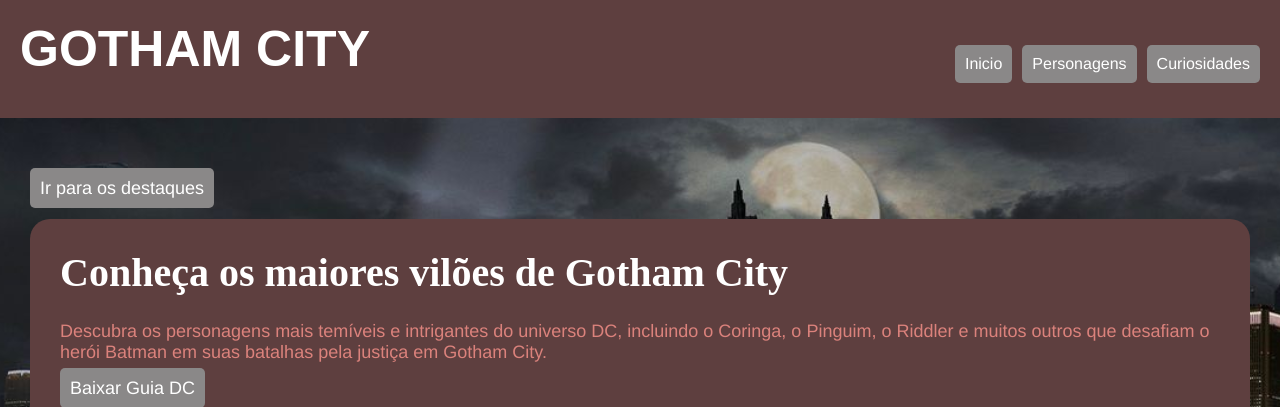
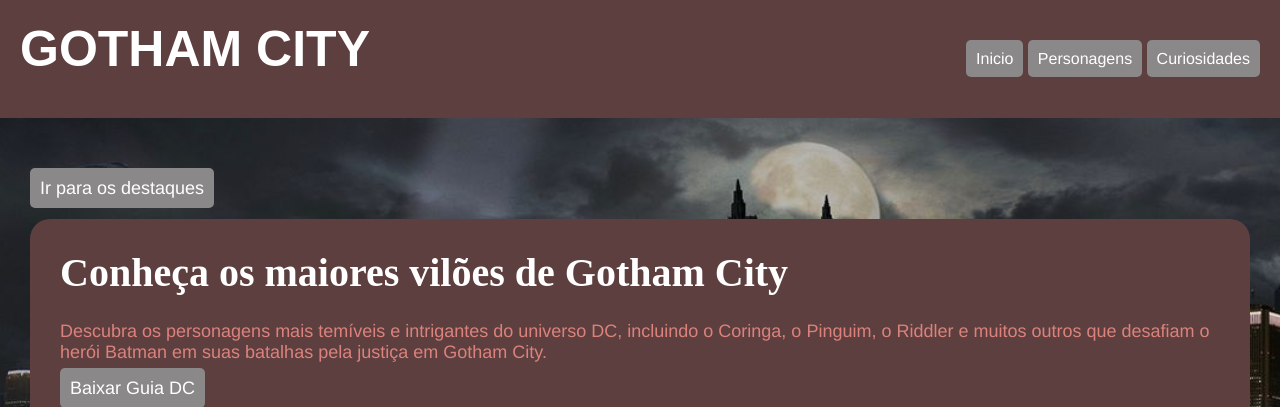
Before and after one commit to GustavoSotana/esboco_links-e-navega-o, a plain HTML site: page index.html in a window 1280 px wide. Shown: the top 407 px of the page. Drawn offline with Linux system fonts and the light colour scheme.

Commit message:
lição final

```diff
--- a/css/inicio.css
+++ b/css/inicio.css
@@ -113,7 +113,7 @@
 
 a {
 
-    margin-top: 10px;
+    margin-top: 20px;
     color: white;
     background-color: #8a8888;
     padding: 10px;
--- a/index.html
+++ b/index.html
@@ -7,12 +7,16 @@
     </head>
     <body>
         <header>
+
             <h1>GOTHAM CITY</h1>
-            <div>
-                <a href="index.html">Inicio</a>
-                <a href="pages/personagens.html">Personagens</a>
-                <a href="pages/curiosidades.html">Curiosidades</a>
-            </div>
+            <section>
+
+                <a class="itens" href="index.html">Inicio</a>
+                <a class="itens" href="pages/personagens.html">Personagens</a>
+                <a class="itens" href="pages/curiosidades.html">Curiosidades</a>
+            </section>
+
+
         </header>
 
         <main>
@@ -39,10 +43,11 @@
 
            <section id="destaques">
     <h2>Destaques</h2>
+
     <p>Veja mais detalhes no site oficial da DC abaixo:</p>
+
     <a href="https://dc.com" target="_blank" class="seu-botao">Visitar site oficial</a>
 </section>
-
 
 
     </section>
```
Also changed, not shown: pages/curiosidades.html (+5 -5 lines), pages/personagens.html (+3 -3 lines).
